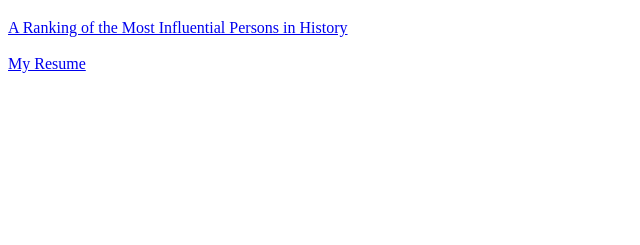
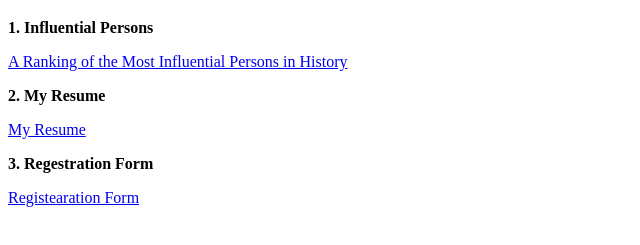
Before and after one commit to RohitFullStackDevloper/RS, a plain HTML site: page index.html in a window 1280 px wide. Shown: the part 61-306 px from the top of the page, without its empty margins (0-640 px from the left). Drawn offline with Linux system fonts and the light colour scheme.

Commit message:
Add files via upload

```diff
--- a/index.html
+++ b/index.html
@@ -2,16 +2,18 @@
 <html lang="en">
 <head>
 
-    <title> Rohit Project</title>
+    <title> Rohit Projects</title>
 
 </head>
 <body>
 
     <h1>Project By Rohit</h1>
+    <p><b>1. Influential Persons</b></p>
     <a href="influential-person.html" target="_blank">A Ranking of the Most Influential Persons in History </a>
-    <br>
-    <br>
+    <p><b>2. My Resume</b></p>
     <a href="resume.html" target="_blank"> My Resume</a>
+    <p><b>3. Regestration Form</b></p>
+    <a href="Registearation-Form.html">Registearation Form</a>
 
 
 
```
